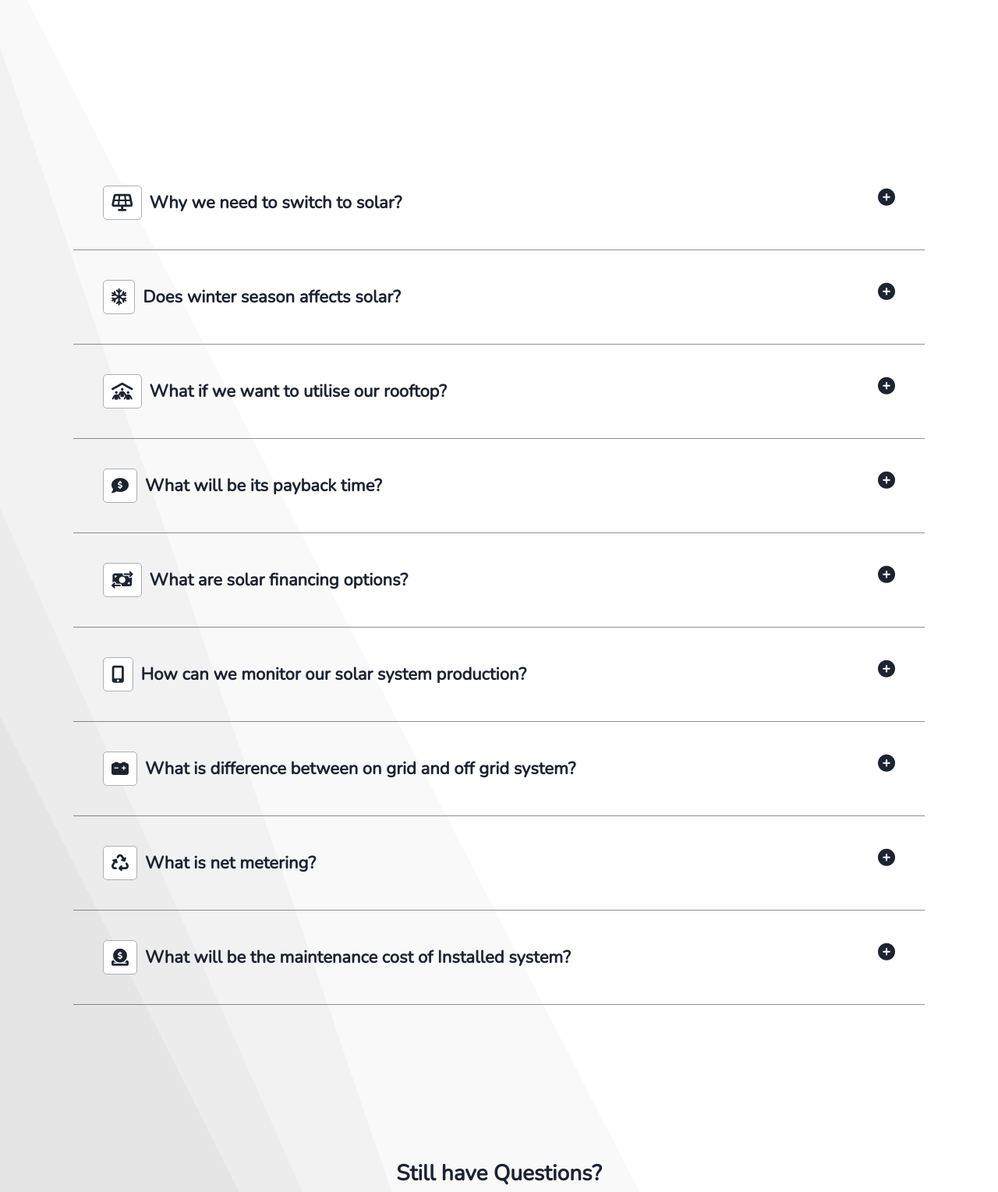
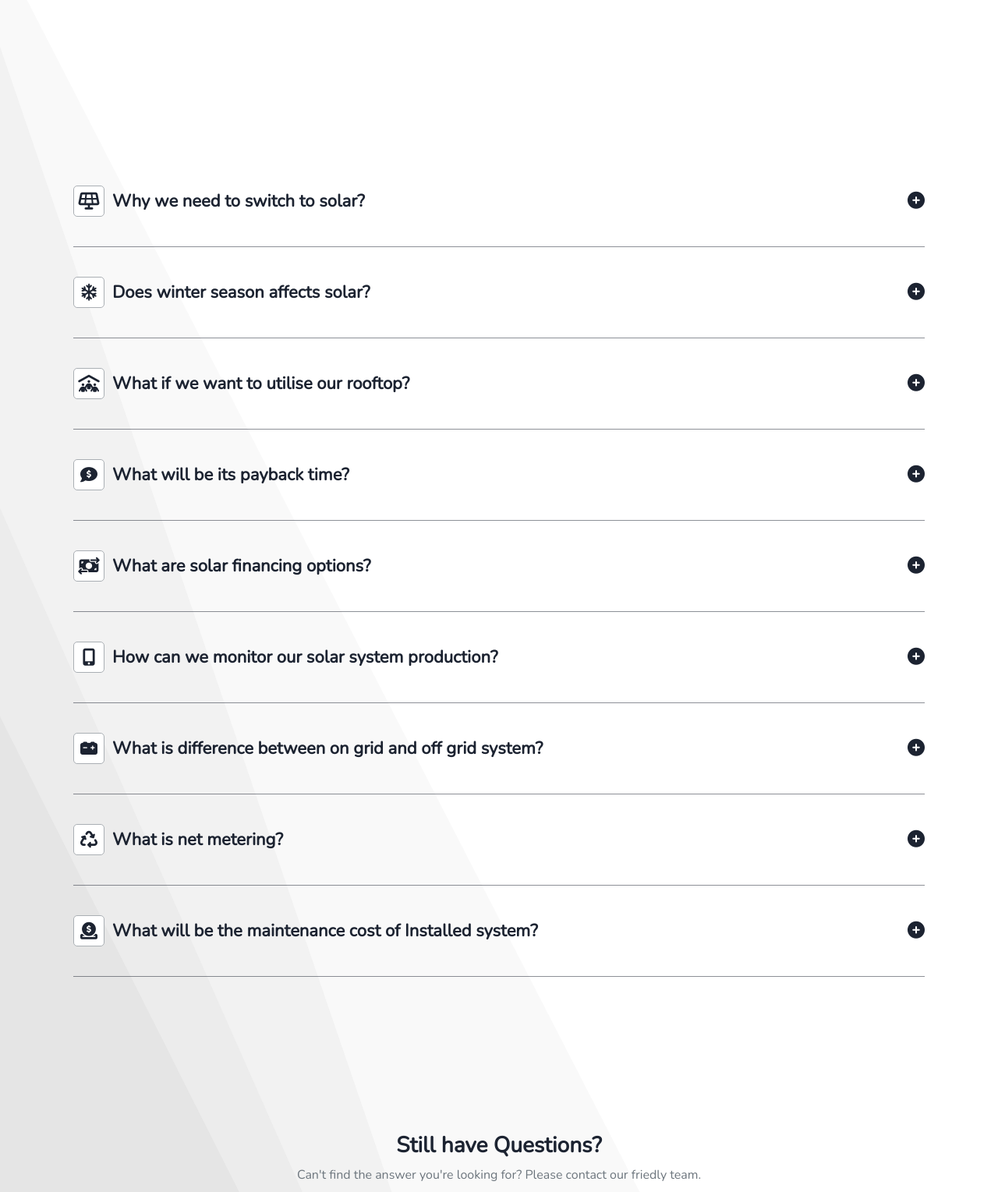
Before and after one commit to malikhuzafah/yaas-energy, a PHP site: page /faqs.html in a window 1280 px wide. Shown: the part 420-1949 px from the top of the page at 78% size. Run offline with PHP 8.4, Linux system fonts and the light colour scheme; some libraries are stand-ins or nearby versions.

Commit message:
faqs update

```diff
--- a/css/styles.css
+++ b/css/styles.css
@@ -756,7 +756,7 @@ a {
 }
 
 .faq {
-  padding: 20px;
+  padding: 20px 0;
   border-bottom: 1px solid rgba(28, 35, 49, 0.5);
 }
 
@@ -777,7 +777,7 @@ a {
   /* color: white; */
   color: #1c2331;
   cursor: pointer;
-  padding: 18px;
+  padding: 18px 0;
   width: 100%;
   border: none;
   text-align: left;
@@ -788,6 +788,7 @@ a {
   display: flex;
   flex-direction: row;
   justify-content: space-between;
+  align-items: center;
   font-size: 22px;
 }
 
@@ -810,6 +811,8 @@ a {
   margin-right: 10px;
   border-radius: 5px;
   background-color: #fff;
+  width: 40px;
+  height: 40px;
 }
 
 .card {
```
